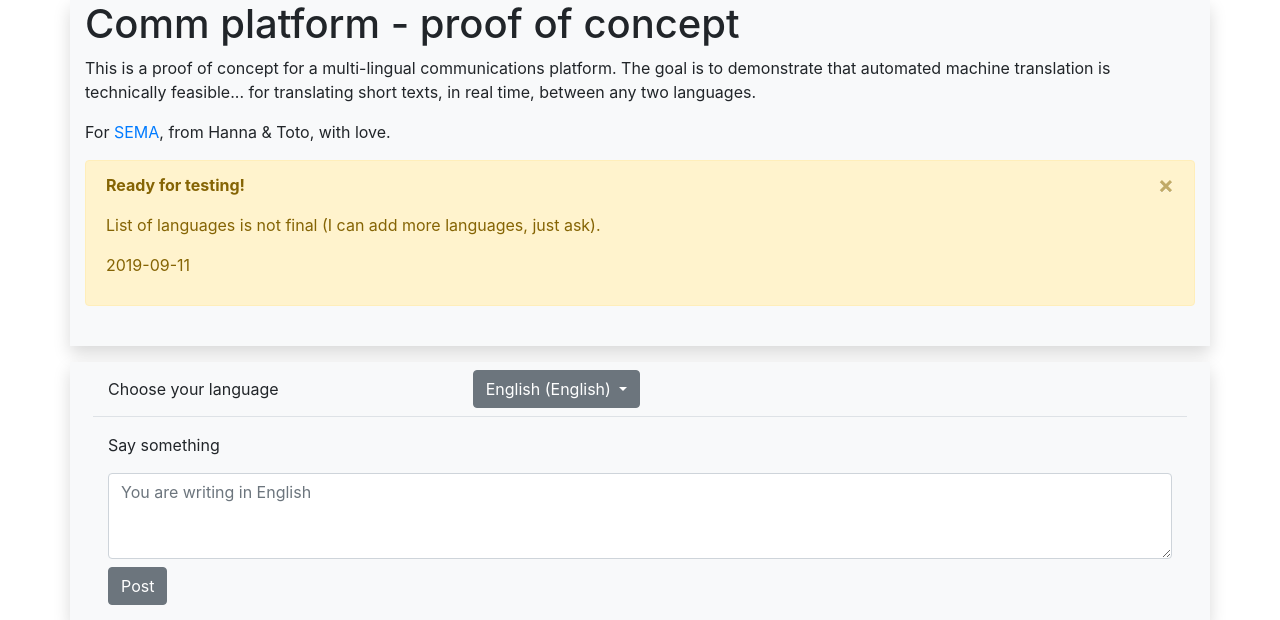
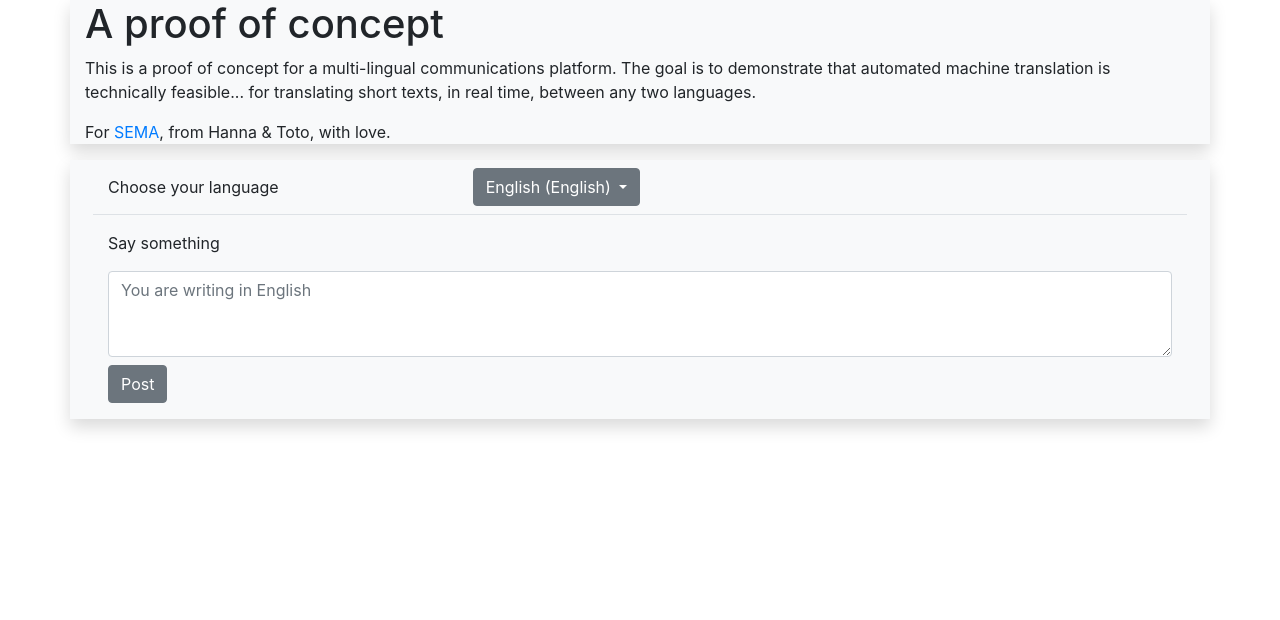
Before and after one commit to totobgycs/sema, a Django app: page /1/ in a window 1280 px wide. Shown: the top 620 px of the page. Run offline with Django 3.2, Linux system fonts and the light colour scheme; data comes from the database, SQL or seed files in the repository; data that the repository does not hold is empty; some libraries are stand-ins or nearby versions.

Commit message:
Updated the welcome message

```diff
--- a/demo/templates/demo/index.html
+++ b/demo/templates/demo/index.html
@@ -4,26 +4,12 @@
 
 
 <div class="container bg-light shadow">
-  <h1>Comm platform - proof of concept</h1>
+  <h1>A proof of concept</h1>
   <p>This is a proof of concept for a multi-lingual communications platform. The goal is to demonstrate that automated machine translation is technically feasible... for translating short texts, in real time, between any two languages.
   </p>
   <p>For <a href="https://www.mukwegefoundation.org/sema/">SEMA</a>, from Hanna & Toto, with love.
   </p>
-	<div class="alert alert-warning alert-dismissible fade show" role="alert">
-		<p>
-    <strong>Ready for testing!</strong>
-    </p>
-		<p>
-    List of languages is not final (I can add more languages, just ask).
-    </p>
-    <p>
-    2019-09-11
-    </p>
-		<button type="button" class="close" data-dismiss="alert" aria-label="Close">
-		  <span aria-hidden="true">&times;</span>
-		</button>
-	</div>
-  <br/>
+
   <p/>
 </div>
 <div class="container bg-light shadow">
```
